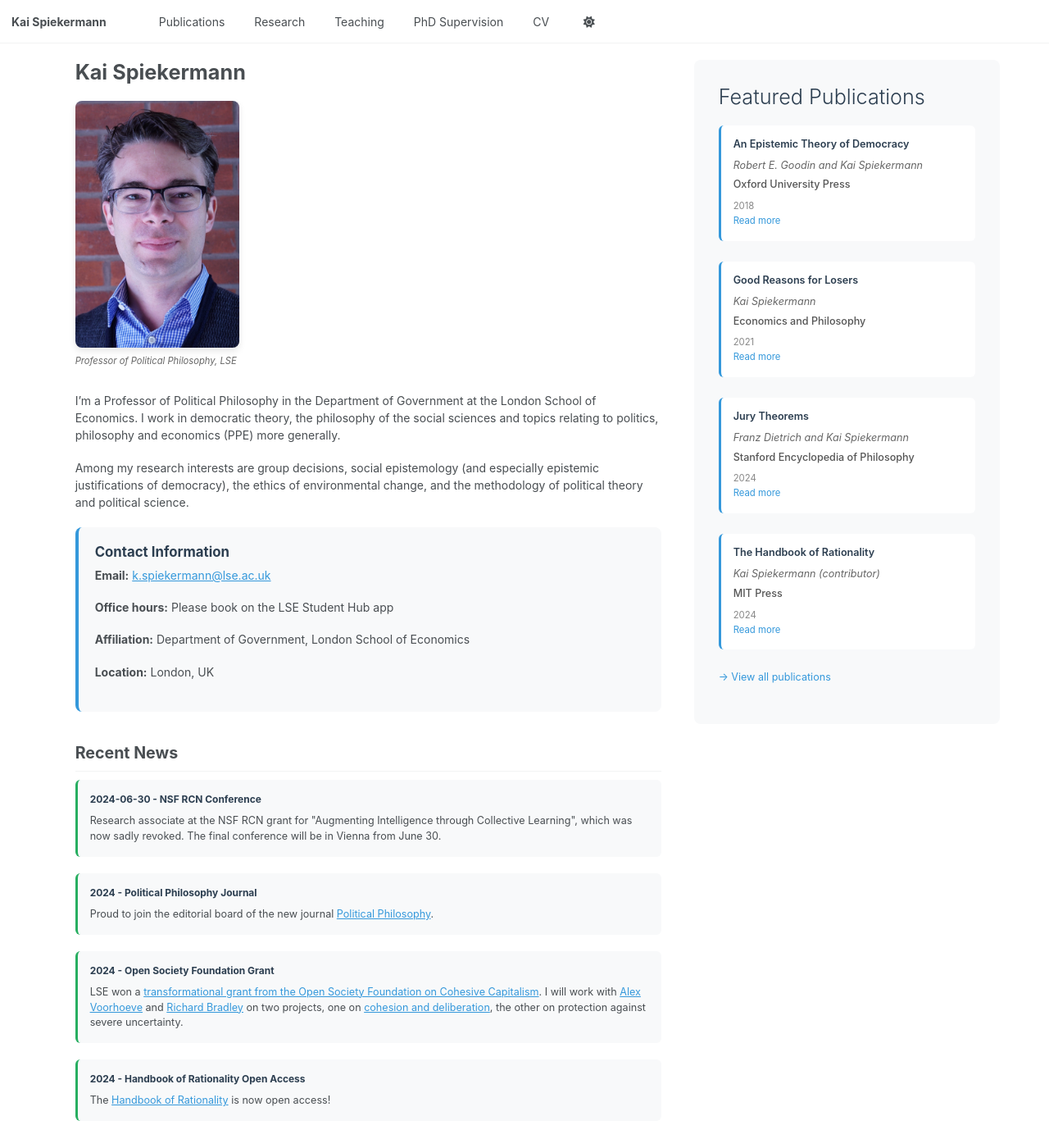
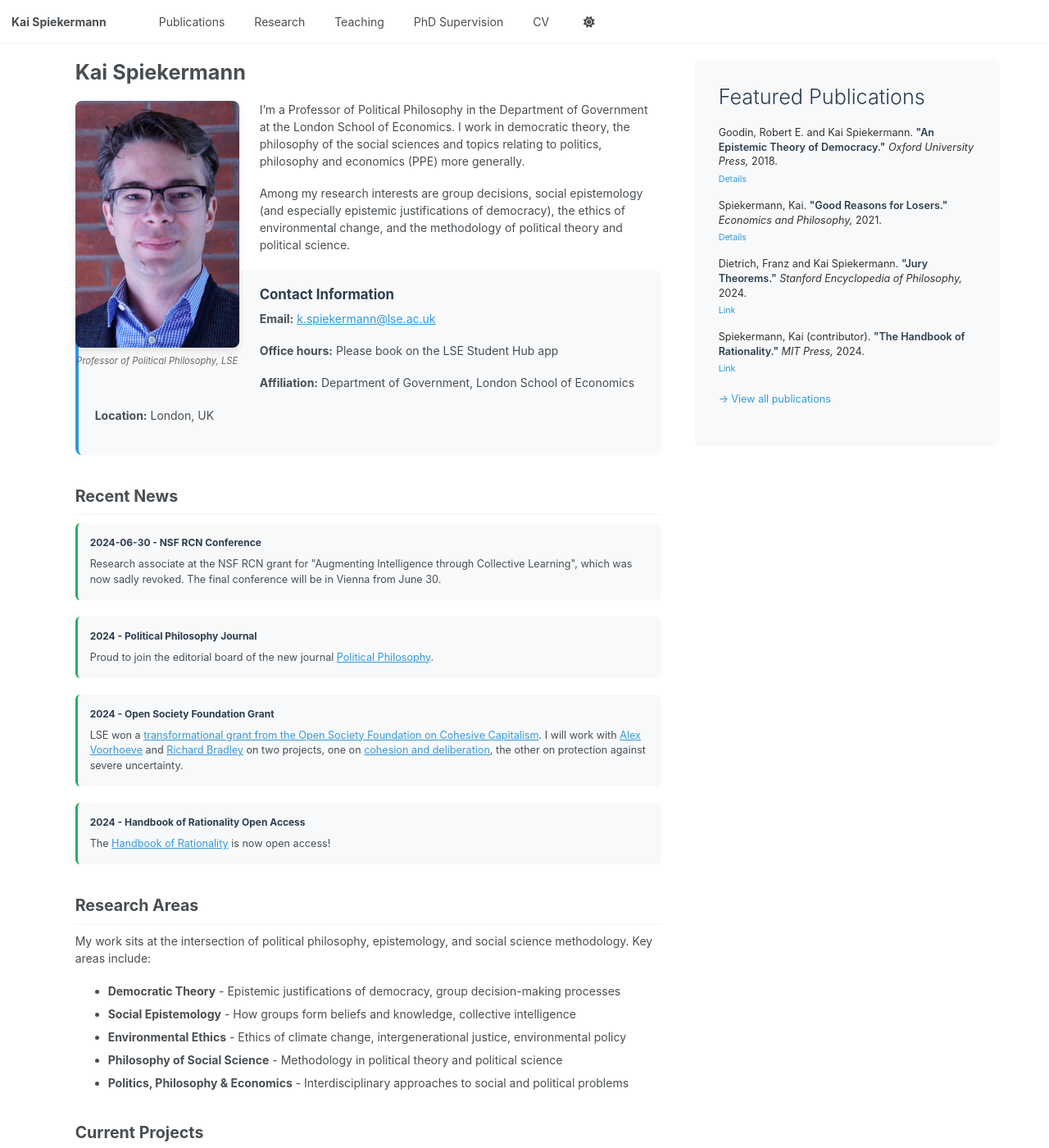
Before and after one commit to kaispk/kaispk.github.io, a Jekyll site: the page built from _pages/about.md, in a window 1280 px wide and 1400 px high. Shown: the whole window at 82% size. Built offline with Jekyll 4.4.1, drawn with Linux system fonts in a browser that asks for light colours; a script that is not in the unit is left out.

Commit message:
layout 3

```diff
--- a/_layouts/home.html
+++ b/_layouts/home.html
@@ -46,8 +46,9 @@ layout: compress
 
       /* Portrait styling */
       .portrait-section {
+        float: left;
+        margin: 0 25px 20px 0;
         text-align: left;
-        margin: 0 0 30px 0;
       }
 
       .portrait-section img {
@@ -56,6 +57,7 @@ layout: compress
         height: auto;
         border-radius: 8px;
         box-shadow: 0 4px 8px rgba(0,0,0,0.1);
+        display: block;
       }
 
       .portrait-section .caption {
@@ -63,6 +65,8 @@ layout: compress
         font-size: 0.8em;
         color: #666;
         font-style: italic;
+        text-align: center;
+        width: 200px;
       }
       .contact-section {
         background: #f8f9fa;
@@ -98,43 +102,38 @@ layout: compress
       }
 
       .featured-publication {
-        margin-bottom: 25px;
-        padding: 15px;
-        background: white;
-        border-radius: 6px;
-        border-left: 3px solid #3498db;
+        margin-bottom: 15px;
         font-size: 0.9em;
+        line-height: 1.4;
       }
 
-      .featured-publication h4 {
-        margin: 0 0 8px 0;
-        font-size: 1em;
+      .featured-publication .citation {
+        color: #333;
+        margin-bottom: 3px;
+      }
+
+      .featured-publication .title {
         font-weight: 600;
         color: #2c3e50;
-        line-height: 1.3;
       }
 
       .featured-publication .authors {
-        color: #666;
-        font-style: italic;
-        margin-bottom: 5px;
+        color: #333;
       }
 
       .featured-publication .venue {
-        color: #555;
-        margin-bottom: 8px;
-        font-weight: 500;
+        font-style: italic;
+        color: #333;
       }
 
       .featured-publication .year {
-        color: #888;
-        font-size: 0.9em;
+        color: #333;
       }
 
       .featured-publication a {
         color: #3498db;
         text-decoration: none;
-        font-size: 0.9em;
+        font-size: 0.85em;
       }
 
       .featured-publication a:hover {
@@ -179,8 +178,15 @@ layout: compress
           padding: 25px;
         }
 
-        .portrait-section img {
-          max-width: 150px;
+        .portrait-section {
+          float: none;
+          margin: 0 0 20px 0;
+          text-align: center;
+        }
+
+        .portrait-section .caption {
+          text-align: center;
+          width: auto;
         }
       }
 
@@ -243,35 +249,43 @@ layout: compress
         <h3>Featured Publications</h3>
 
         <div class="featured-publication">
-          <h4>An Epistemic Theory of Democracy</h4>
-          <div class="authors">Robert E. Goodin and Kai Spiekermann</div>
-          <div class="venue">Oxford University Press</div>
-          <div class="year">2018</div>
-          <a href="/publication/2018-epistemic-theory-democracy">Read more</a>
+          <div class="citation">
+            <span class="authors">Goodin, Robert E. and Kai Spiekermann.</span>
+            <span class="title">"An Epistemic Theory of Democracy."</span>
+            <span class="venue">Oxford University Press,</span>
+            <span class="year">2018.</span>
+          </div>
+          <a href="/publication/2018-epistemic-theory-democracy">Details</a>
         </div>
 
         <div class="featured-publication">
-          <h4>Good Reasons for Losers</h4>
-          <div class="authors">Kai Spiekermann</div>
-          <div class="venue">Economics and Philosophy</div>
-          <div class="year">2021</div>
-          <a href="/publication/2021-good-reasons-losers">Read more</a>
+          <div class="citation">
+            <span class="authors">Spiekermann, Kai.</span>
+            <span class="title">"Good Reasons for Losers."</span>
+            <span class="venue">Economics and Philosophy,</span>
+            <span class="year">2021.</span>
+          </div>
+          <a href="/publication/2021-good-reasons-losers">Details</a>
         </div>
 
         <div class="featured-publication">
-          <h4>Jury Theorems</h4>
-          <div class="authors">Franz Dietrich and Kai Spiekermann</div>
-          <div class="venue">Stanford Encyclopedia of Philosophy</div>
-          <div class="year">2024</div>
-          <a href="https://plato.stanford.edu/entries/jury-theorems/">Read more</a>
+          <div class="citation">
+            <span class="authors">Dietrich, Franz and Kai Spiekermann.</span>
+            <span class="title">"Jury Theorems."</span>
+            <span class="venue">Stanford Encyclopedia of Philosophy,</span>
+            <span class="year">2024.</span>
+          </div>
+          <a href="https://plato.stanford.edu/entries/jury-theorems/">Link</a>
         </div>
 
         <div class="featured-publication">
-          <h4>The Handbook of Rationality</h4>
-          <div class="authors">Kai Spiekermann (contributor)</div>
-          <div class="venue">MIT Press</div>
-          <div class="year">2024</div>
-          <a href="https://direct.mit.edu/books/oa-edited-volume/5525/The-Handbook-of-Rationality">Read more</a>
+          <div class="citation">
+            <span class="authors">Spiekermann, Kai (contributor).</span>
+            <span class="title">"The Handbook of Rationality."</span>
+            <span class="venue">MIT Press,</span>
+            <span class="year">2024.</span>
+          </div>
+          <a href="https://direct.mit.edu/books/oa-edited-volume/5525/The-Handbook-of-Rationality">Link</a>
         </div>
 
         <p style="margin-top: 20px; font-size: 0.9em;">
```
